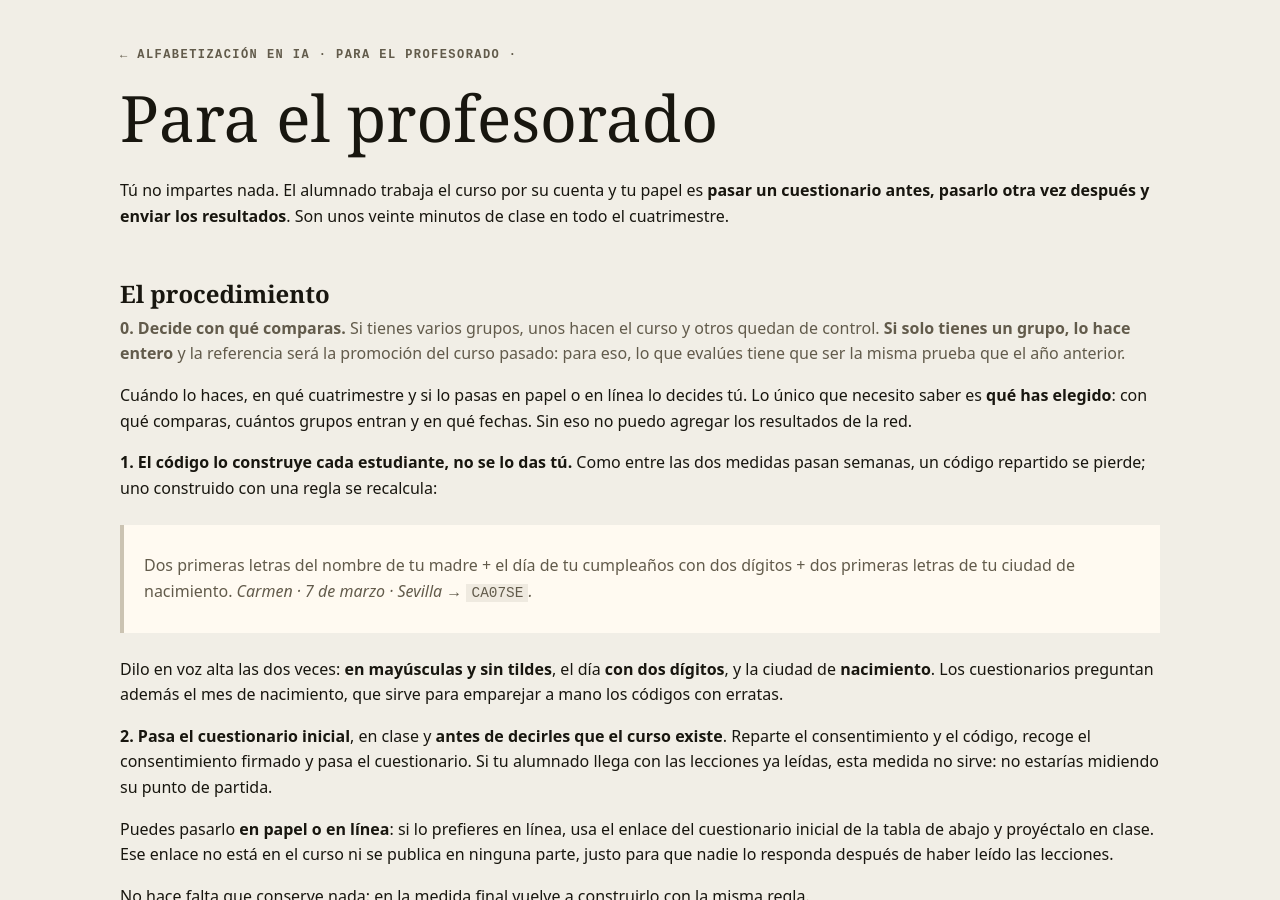
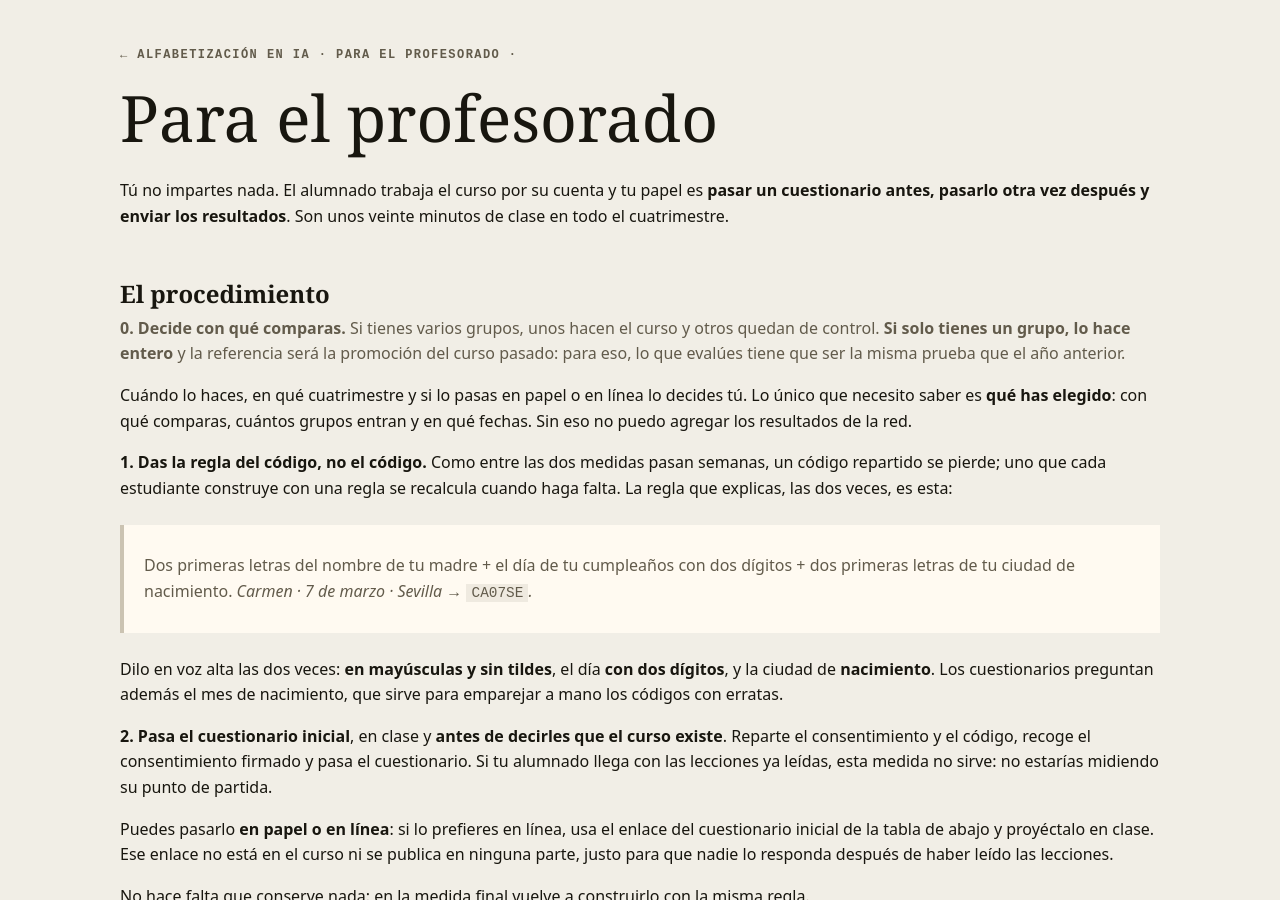
Before and after one commit to jorgeBIGS/innovacion-US-3165, a Jekyll site: the page built from profesorado.md, in a window 1280 px wide and 900 px high. Built offline with Jekyll 4.4.1, drawn with Linux system fonts in a browser that asks for light colours.

Commit message:
Precisar que el docente da la regla, no el código
Co-Authored-By: Claude Opus 5 <noreply@anthropic.com>

```diff
--- a/profesorado.md
+++ b/profesorado.md
@@ -22,9 +22,9 @@ Cuándo lo haces, en qué cuatrimestre y si lo pasas en papel o en línea lo dec
 Lo único que necesito saber es **qué has elegido**: con qué comparas, cuántos grupos
 entran y en qué fechas. Sin eso no puedo agregar los resultados de la red.
 
-**1. El código lo construye cada estudiante, no se lo das tú.** Como entre las dos
-medidas pasan semanas, un código repartido se pierde; uno construido con una regla se
-recalcula:
+**1. Das la regla del código, no el código.** Como entre las dos medidas pasan semanas, un
+código repartido se pierde; uno que cada estudiante construye con una regla se recalcula
+cuando haga falta. La regla que explicas, las dos veces, es esta:
 
 > Dos primeras letras del nombre de tu madre + el día de tu cumpleaños con dos dígitos +
 > dos primeras letras de tu ciudad de nacimiento. *Carmen · 7 de marzo · Sevilla →
```
